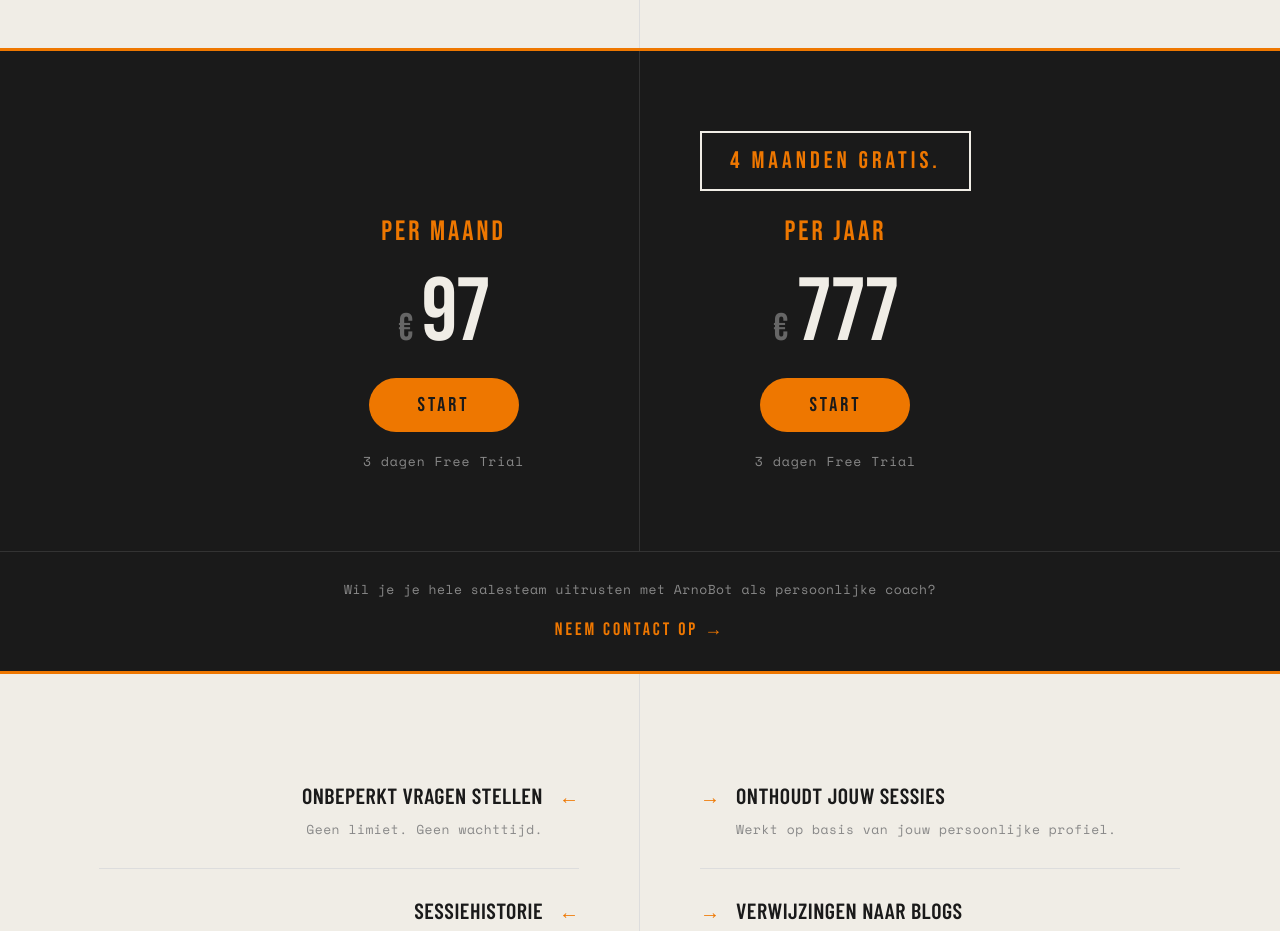
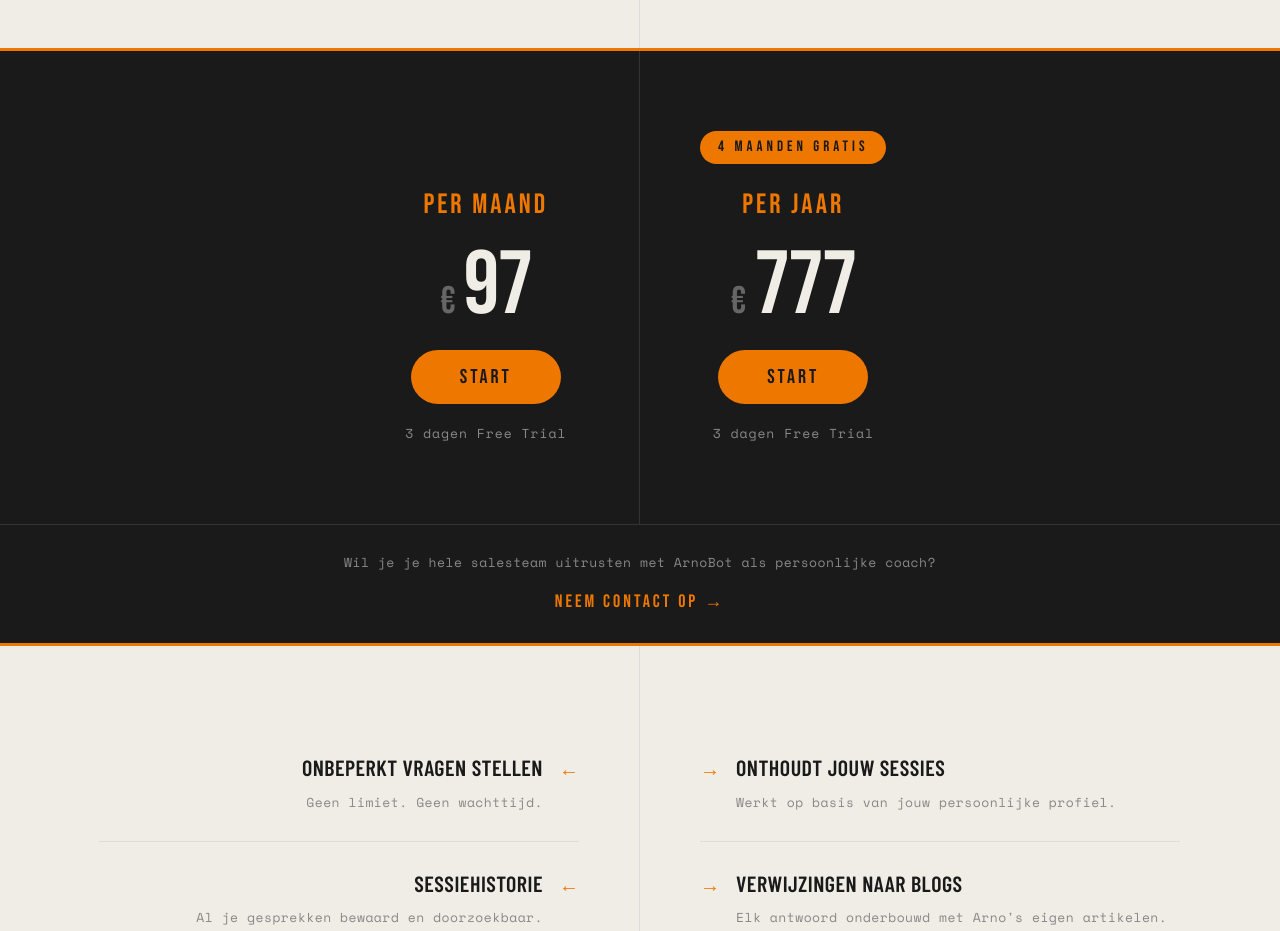
Before and after one commit to arnoceo-ops/arno-blog, a Next.js app: page /arnobot in a window 1280 px wide. Shown: the part 1360-2291 px from the top of the page. Built offline with nearby package versions, Linux system fonts and the light colour scheme; a web font is replaced by a local one.

Commit message:
design: 4 maanden gratis als oranje pill badge

```diff
--- a/app/arnobot/page.tsx
+++ b/app/arnobot/page.tsx
@@ -267,7 +267,7 @@ export default function ArnoBotLandingPage() {
         {/* LEFT: PER MAAND — zelfde kolom als subscribe-text-col */}
         <div className="subscribe-text-col" style={{alignItems:'center', padding:'80px 60px'}}>
           <div style={{display:'flex', flexDirection:'column', alignItems:'center', gap:'20px', textAlign:'center'}}>
-            <div style={{border:'2px solid transparent', padding:'10px 28px', fontFamily:"'Bebas Neue', sans-serif", fontSize:'24px', letterSpacing:'4px', visibility:'hidden'}}>4 maanden gratis.</div>
+            <div style={{background:'transparent', fontFamily:"'Bebas Neue', sans-serif", fontSize:'15px', letterSpacing:'4px', padding:'5px 18px', borderRadius:'999px', visibility:'hidden'}}>4 maanden gratis</div>
             <span style={{fontSize:'28px', letterSpacing:'3px', textTransform:'uppercase', color:'#EE7700', fontFamily:"'Bebas Neue', sans-serif"}}>Per maand</span>
             <div style={{display:'flex', alignItems:'baseline', gap:'8px'}}>
               <span style={{fontFamily:"'Bebas Neue', sans-serif", fontSize:'clamp(28px, 3vw, 44px)', color:'#666', letterSpacing:0}}>€</span>
@@ -288,7 +288,7 @@ export default function ArnoBotLandingPage() {
         {/* RIGHT: PER JAAR — zelfde kolom als canvas-right */}
         <div className="canvas-right" style={{background:'#1a1a1a', justifyContent:'center', alignItems:'flex-start', padding:'80px 60px'}}>
           <div style={{display:'flex', flexDirection:'column', alignItems:'center', gap:'20px', textAlign:'center'}}>
-            <div style={{border:'2px solid rgb(240,237,230)', padding:'10px 28px', fontFamily:"'Bebas Neue', sans-serif", fontSize:'24px', letterSpacing:'4px', color:'#EE7700', textTransform:'uppercase'}}>4 maanden gratis.</div>
+            <div style={{background:'#EE7700', color:'#1a1a1a', fontFamily:"'Bebas Neue', sans-serif", fontSize:'15px', letterSpacing:'4px', textTransform:'uppercase', padding:'5px 18px', borderRadius:'999px', display:'inline-block'}}>4 maanden gratis</div>
             <span style={{fontSize:'28px', letterSpacing:'3px', textTransform:'uppercase', color:'#EE7700', fontFamily:"'Bebas Neue', sans-serif"}}>Per jaar</span>
             <div style={{display:'flex', alignItems:'baseline', gap:'8px'}}>
               <span style={{fontFamily:"'Bebas Neue', sans-serif", fontSize:'clamp(28px, 3vw, 44px)', color:'#666', letterSpacing:0}}>€</span>
```
